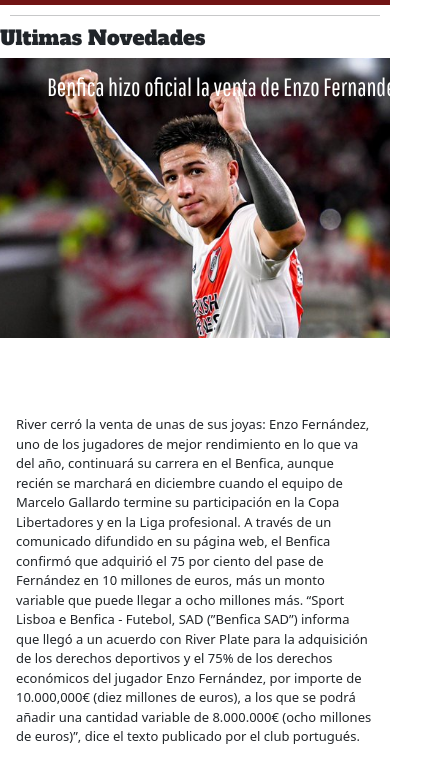
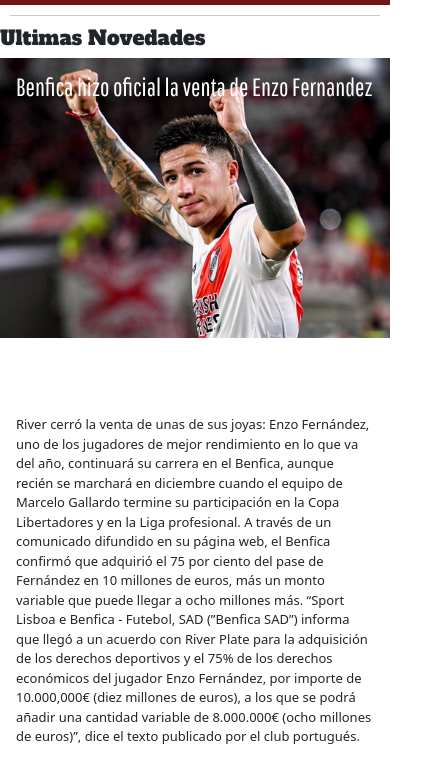
Before and after one commit to alvarob912/river-plate, a website: page index.html in a window 390 px wide. Shown: the part 52-823 px from the top of the page, 421 px wide, since content can reach past the window. Drawn offline with nearby package versions, Linux system fonts and the light colour scheme.

Commit message:
arreglando scroll

```diff
--- a/scss/_mediaqueries.scss
+++ b/scss/_mediaqueries.scss
@@ -60,7 +60,7 @@
                 position: relative;
                 background-color: transparent;
                 top: 5%;
-                left: 8%;
+                left: 0%;
                 font-size: 25px;
             }
             &__titulo--dos{
```
Also changed, not shown: css/styles.css.
